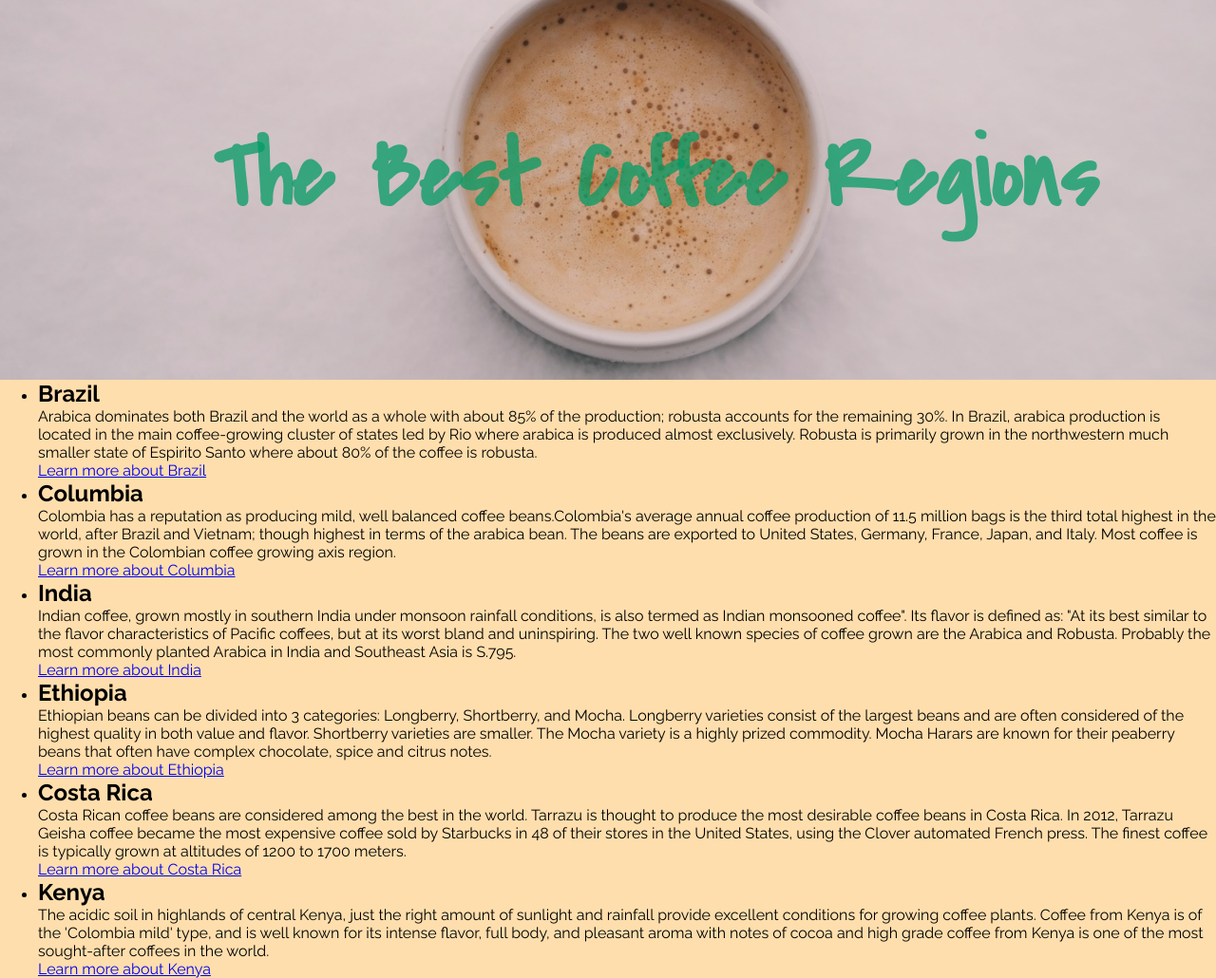
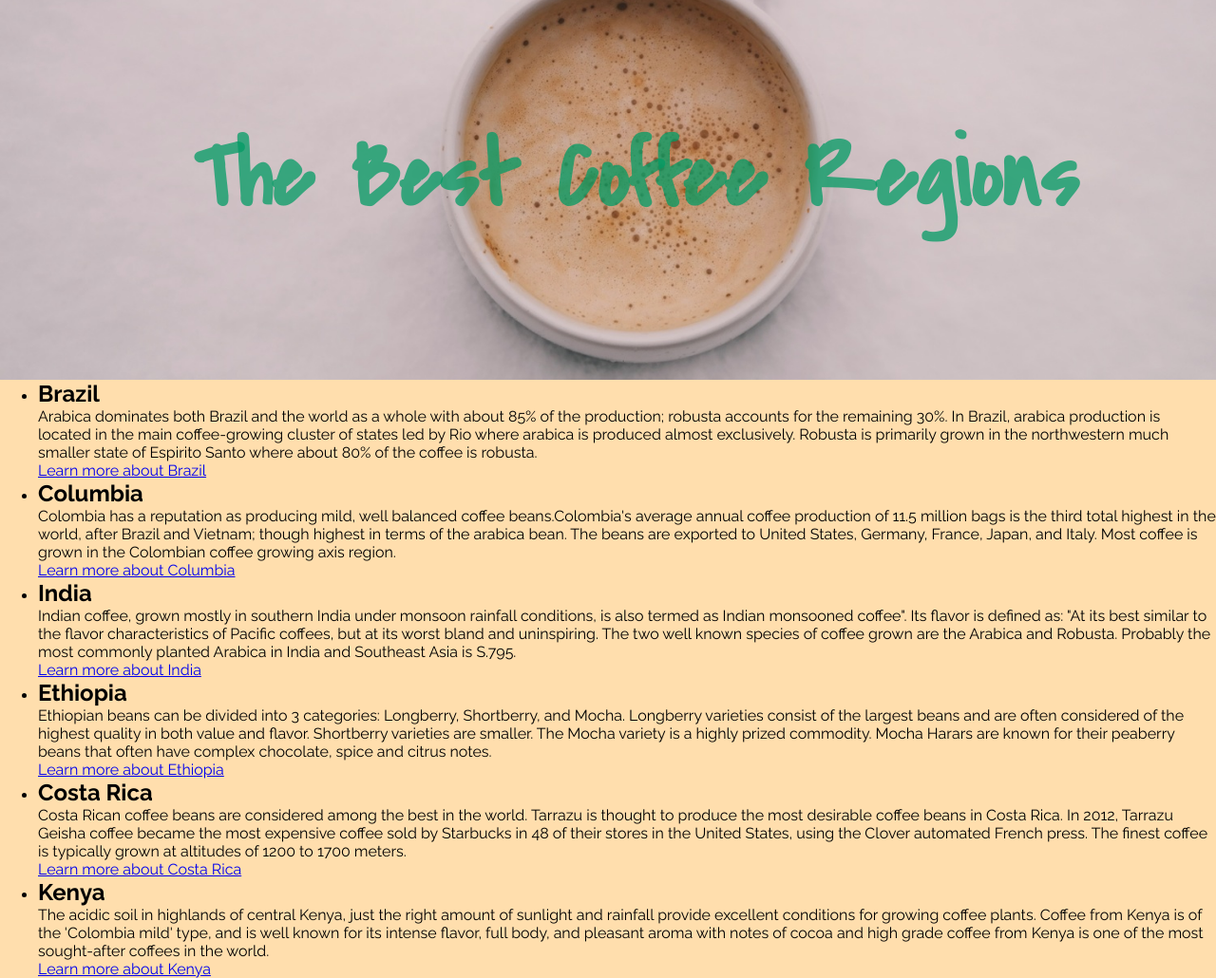
Before and after one commit to dshekhte/Web_Tel-Ran, a plain HTML site: page Homework_003_coffee /index.html in a window 1280 px wide. Shown: the whole page at 95% size. Drawn offline with Linux system fonts and the light colour scheme.

Commit message:
adding homework

```diff
--- a/Homework_003_coffee /CSS/style.css
+++ b/Homework_003_coffee /CSS/style.css
@@ -21,4 +21,7 @@ body{
      color: rgba(3, 155, 100, 0.75);
      text-align: center;
      padding: 120px 20px 120px 120px;
+     margin-right: 42px;
+
+
  }
```
Also changed, not shown: 1 other file.
